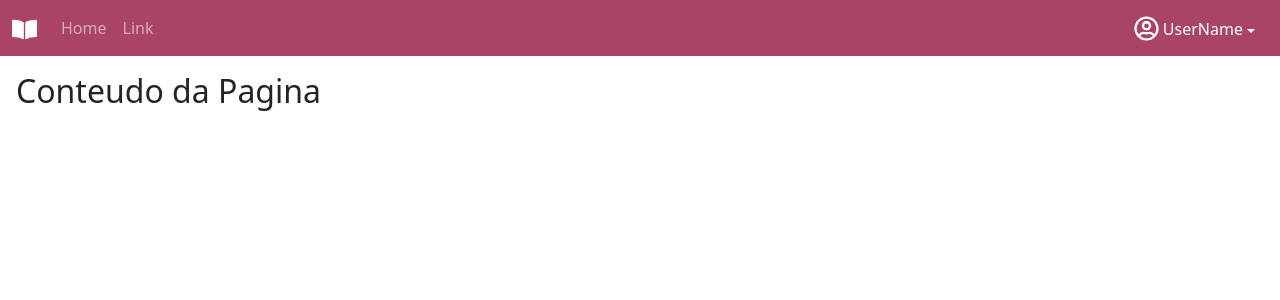
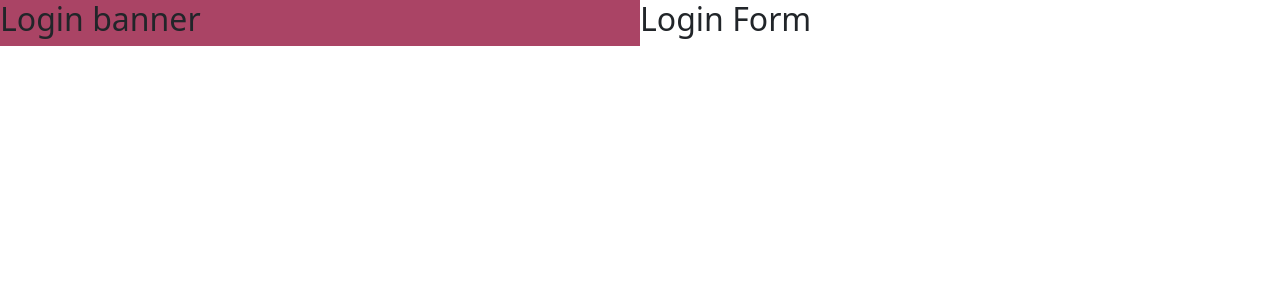
Before and after one commit to yurilimace/catalogo-livro, a React (Create React App) app: page /login in a window 1280 px wide. Shown: the top 300 px of the page. Built offline with nearby package versions, Linux system fonts and the light colour scheme.

Commit message:
Estrutra de rotas criadas

```diff
--- a/src/App.tsx
+++ b/src/App.tsx
@@ -3,20 +3,14 @@ import React from 'react';
 import './App.css';
 import 'bootstrap/dist/css/bootstrap.min.css';
 import './scss/custom.scss';
-import PageTemplate from './components/pageTemplate';
-import SideMenu from './components/sidemenu';
+import Router from './routes';
 import { SideMenuContextProvider } from './context/sidemenuContext';
 
 const App = () => {
   return (
-    <div style={{ display: 'flex' }}>
-      <SideMenuContextProvider>
-        <SideMenu />
-        <PageTemplate>
-          <h2> Conteudo da Pagina </h2>
-        </PageTemplate>
-      </SideMenuContextProvider>
-    </div>
+    <SideMenuContextProvider>
+      <Router />
+    </SideMenuContextProvider>
   );
 };
 
--- a/src/components/pageTemplate/index.tsx
+++ b/src/components/pageTemplate/index.tsx
@@ -1,10 +1,13 @@
 import React, { useContext } from 'react';
 import NavBar from '../Navbar';
 import { SideMenuContext } from '../../context/sidemenuContext';
+import SideMenu from '../sidemenu';
 
 const PageTemplate: React.FC = ({ children }) => {
   const sidebarContext = useContext(SideMenuContext);
   return (
+    <div className="d-flex">
+      <SideMenu />
       <div
         className={
           sidebarContext.show === false
@@ -15,6 +18,7 @@ const PageTemplate: React.FC = ({ children }) => {
         <NavBar />
         <div className="p-3">{children}</div>
       </div>
+    </div>
   );
 };
 
--- /dev/null
+++ b/src/pages/home/index.tsx
@@ -0,0 +1,11 @@
+import React from 'react';
+
+const HomePage = () => {
+  return (
+    <div>
+      <h2> Home Page </h2>
+    </div>
+  );
+};
+
+export default HomePage;
--- /dev/null
+++ b/src/pages/login/index.tsx
@@ -0,0 +1,16 @@
+import React from 'react';
+
+const LoginPage = () => {
+  return (
+    <div className="d-flex">
+      <div className="w-50 bg-primary">
+        <h2> Login banner </h2>
+      </div>
+      <div className="w-50">
+        <h2> Login Form </h2>
+      </div>
+    </div>
+  );
+};
+
+export default LoginPage;
--- /dev/null
+++ b/src/routes/index.tsx
@@ -0,0 +1,32 @@
+import React from 'react';
+import { BrowserRouter, Route, Routes } from 'react-router-dom';
+import LoginPage from '../pages/login';
+import HomePage from '../pages/home';
+import PageTemplate from '../components/pageTemplate';
+
+// na versão 6 tem que criar um componente para retornar o que deve ser renderizado na tela
+// a logica de acesso fica dentro desse componente não é mais necessário criar um componente de rota
+
+const ProtectedRoute: React.FC = ({ children }) => {
+  return <PageTemplate>{children}</PageTemplate>;
+};
+
+const Router = () => {
+  return (
+    <BrowserRouter>
+      <Routes>
+        <Route path="/login" element={<LoginPage />} />
+        <Route
+          path="/home"
+          element={
+            <ProtectedRoute>
+              <HomePage />
+            </ProtectedRoute>
+          }
+        />
+      </Routes>
+    </BrowserRouter>
+  );
+};
+
+export default Router;
```
Also changed, not shown: .eslintrc.json. Lines whose indentation alone changed are shown as unchanged.
